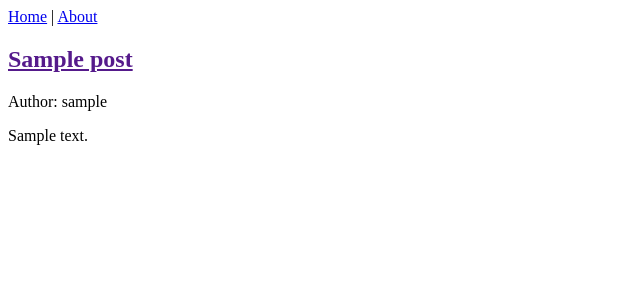
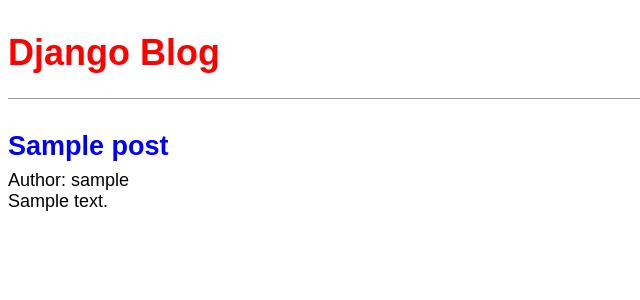
Before and after one commit to mserhatbalik/django-beginners, a Django app: template ch6-blog/templates/post_detail.html in a window 1280 px wide. Shown: the top 300 px of the page, without its empty margins (0-640 px from the left). Run offline with Django 5.2, Linux system fonts and the light colour scheme; the template is opened without the code that fills it: values that come from a table or form of the project are taken from there, others are empty; tables that the repository leaves empty hold one stand-in row (values such as "Sample post").

Commit message:
Created static file settings and imported css rules

```diff
--- a/ch6-blog-redo/django_project/settings.py
+++ b/ch6-blog-redo/django_project/settings.py
@@ -117,3 +117,4 @@
 # https://docs.djangoproject.com/en/6.0/howto/static-files/
 
 STATIC_URL = "static/"
+STATICFILES_DIRS = [BASE_DIR / "static"]  # NEW
--- /dev/null
+++ b/ch6-blog-redo/static/css/base.css
@@ -0,0 +1,48 @@
+/* static/css/base.css */
+body {
+  font-family: "Source Sans Pro", sans-serif;
+  font-size: 18px;
+}
+
+header {
+  border-bottom: 1px solid #999;
+  margin-bottom: 2rem;
+  display: flex;
+}
+
+header h1 a {
+  color: red;
+  text-decoration: none;
+}
+
+.nav-left {
+  margin-right: auto;
+}
+
+.nav-right {
+  display: flex;
+  padding-top: 2rem;
+}
+
+.post-entry {
+  margin-bottom: 2rem;
+}
+
+.post-entry h2 {
+  margin: 0.5rem 0;
+}
+
+.post-entry h2 a,
+.post-entry h2 a:visited {
+  color: blue;
+  text-decoration: none;
+}
+
+.post-entry p {
+  margin: 0;
+  font-weight: 400;
+}
+
+.post-entry h2 a:hover {
+  color: red;
+}
--- /dev/null
+++ b/ch6-blog-redo/templates/base.html
@@ -0,0 +1,19 @@
+{% load static %}
+<!DOCTYPE html>
+<html lang="en">
+    <head>
+        <meta charset="UTF-8">
+        <meta name="viewport" content="width=device-width, initial-scale=1.0">
+        <link rel="stylesheet" href="{% static "css/base.css" %}">
+        <title>Blog Site</title>
+    </head>
+    <body>
+        <header>
+            <h1>
+                <a href="{% url "home" %}">Django Blog</a>
+            </h1>
+        </header>
+        {% block content %}
+        {% endblock content %}
+    </body>
+</html>
```
Also changed, not shown: ch6-blog-redo/templates/post_list.html (+12 -6 lines).
